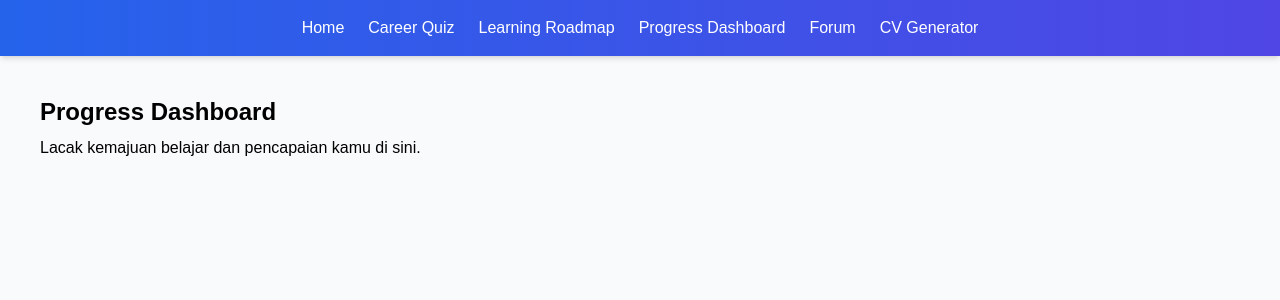
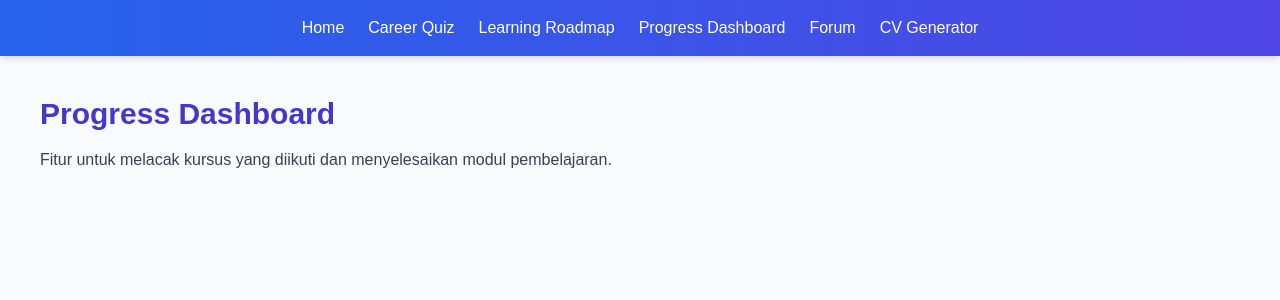
Before and after one commit to mustain97/IDCamp-2024-Developer-Challenge, a React (Vite) app: page /dashboard in a window 1280 px wide. Shown: the top 300 px of the page. Built offline with nearby package versions, Linux system fonts and the light colour scheme.

Commit message:
Update ProgressDashboard.jsx

```diff
--- a/src/pages/ProgressDashboard.jsx
+++ b/src/pages/ProgressDashboard.jsx
@@ -1,8 +1,9 @@
+import { motion } from 'framer-motion';
 export default function ProgressDashboard() {
   return (
-    <div className="p-10">
-      <h2 className="text-2xl font-semibold">Progress Dashboard</h2>
-      <p className="mt-2">Lacak kemajuan belajar dan pencapaian kamu di sini.</p>
-    </div>
+    <motion.div className="p-10" initial={{ scale: 0.9, opacity: 0 }} animate={{ scale: 1, opacity: 1 }}>
+      <h2 className="text-3xl font-semibold text-indigo-700 mb-4">Progress Dashboard</h2>
+      <p className="text-gray-700">Fitur untuk melacak kursus yang diikuti dan menyelesaikan modul pembelajaran.</p>
+    </motion.div>
   );
 }
```
